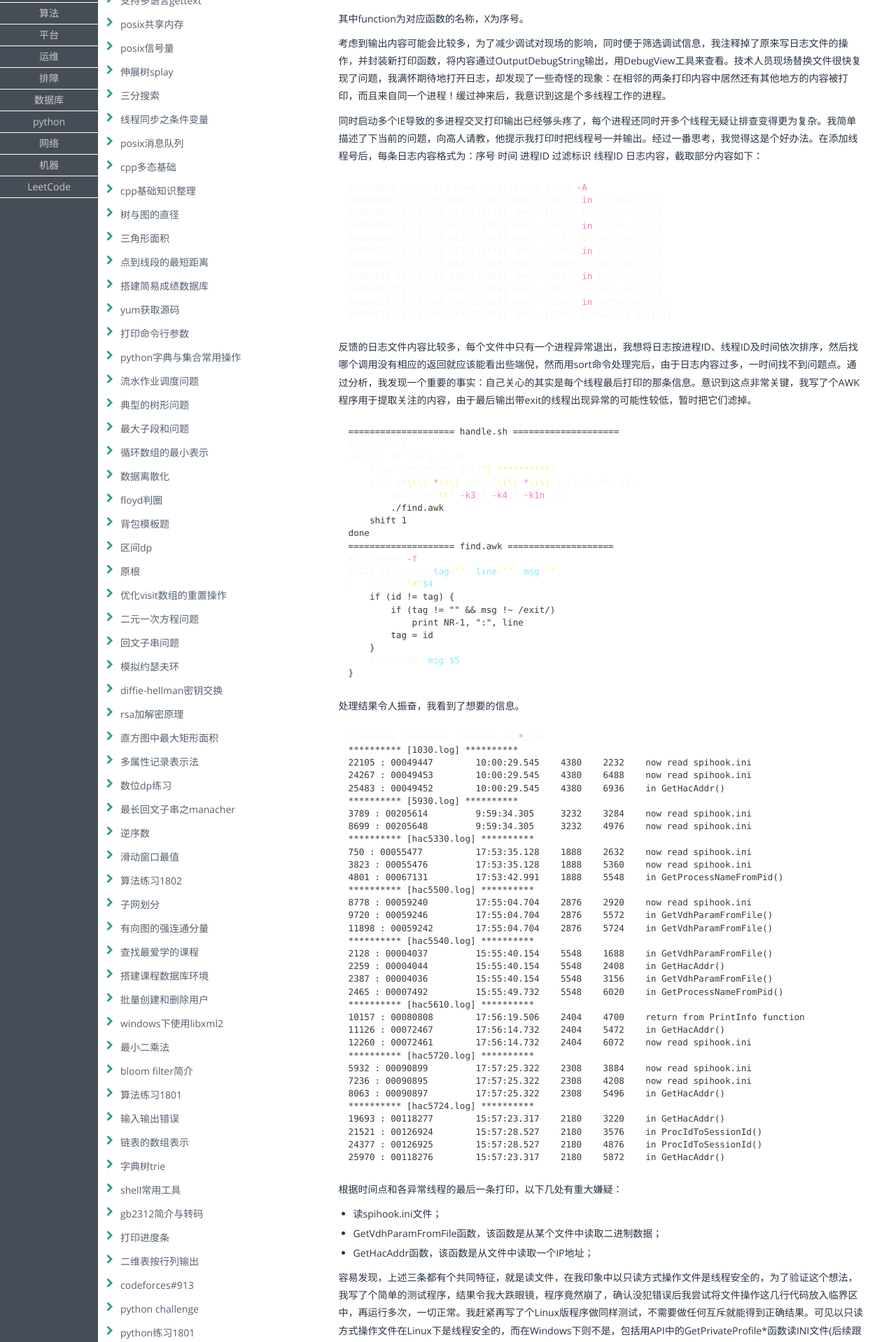
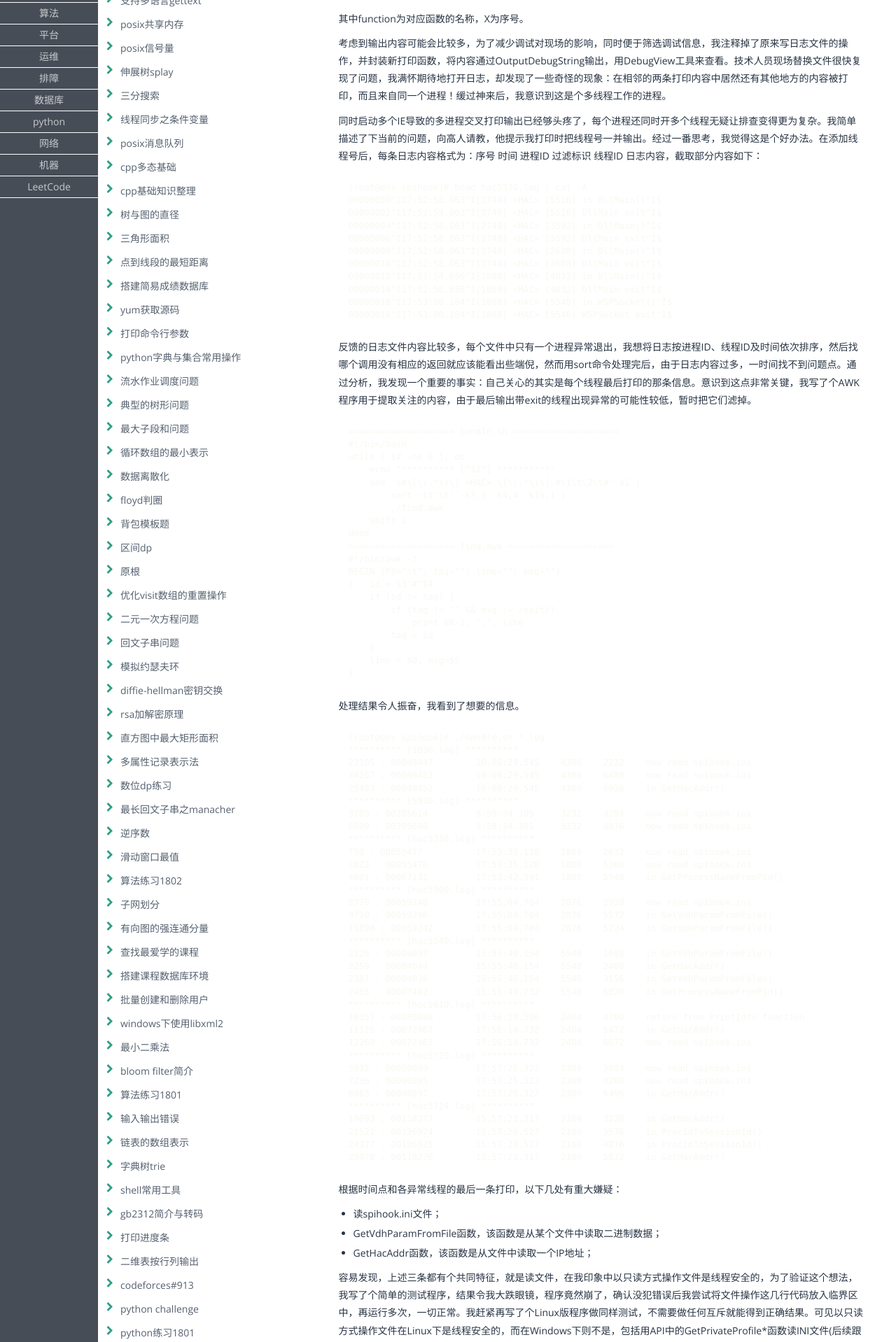
Before and after one commit to chenfy27/chenfy27.github.io, a Jekyll site: the page built from _posts/2016-08-21-windows-multithread-rw.md, in a window 1280 px wide. Shown: the part 402-2320 px from the top of the page at 70% size. Built offline with Jekyll 4.4.1, drawn with Linux system fonts in a browser that asks for light colours; some web fonts are replaced.

Commit message:
update syntax

```diff
--- a/_sass/08-code.scss
+++ b/_sass/08-code.scss
@@ -5,7 +5,7 @@
 .highlight .c { color: #f8f8f2; } /* Comment */
 .highlight .err { color: #f8f8f2; } /* Error */
 .highlight .g { color: #f8f8f2; } /* Generic */
-.highlight .k { color: #ff79c6; } /* Keyword */
+.highlight .k { color: #f8f8f2; } /* Keyword */
 .highlight .l { color: #f8f8f2; } /* Literal */
 .highlight .n { color: #f8f8f2; } /* Name */
 .highlight .o { color: #f8f8f2; } /* Operator */
@@ -15,58 +15,58 @@
 .highlight .cp { color: #f8f8f2; } /* Comment.Preproc */
 .highlight .c1 { color: #f8f8f2; } /* Comment.Single */
 .highlight .cs { color: #f8f8f2; } /* Comment.Special */
-.highlight .gd { color: #8b080b; } /* Generic.Deleted */
+.highlight .gd { color: #f8f8f2; } /* Generic.Deleted */
 .highlight .ge { color: #f8f8f2; text-decoration: underline; } /* Generic.Emph */
 .highlight .gr { color: #f8f8f2; } /* Generic.Error */
 .highlight .gh { color: #f8f8f2; font-weight: bold; } /* Generic.Heading */
 .highlight .gi { color: #f8f8f2; font-weight: bold; background-color: #468410; } /* Generic.Inserted */
-.highlight .go { color: #3b3a32; background-color: #ffffff; } /* Generic.Output */
+.highlight .go { color: #f8f8f2; background-color: #ffffff; } /* Generic.Output */
 .highlight .gp { color: #f8f8f2; } /* Generic.Prompt */
 .highlight .gs { color: #f8f8f2; } /* Generic.Strong */
 .highlight .gu { color: #f8f8f2; font-weight: bold; } /* Generic.Subheading */
-.highlight .gt { color: #f8f8f0; background-color: #ffffff; } /* Generic.Traceback */
-.highlight .kc { color: #ff79c6; } /* Keyword.Constant */
-.highlight .kd { color: #ff79c6; } /* Keyword.Declaration */
-.highlight .kn { color: #ff79c6; } /* Keyword.Namespace */
-.highlight .kp { color: #ff79c6; } /* Keyword.Pseudo */
-.highlight .kr { color: #ff79c6; } /* Keyword.Reserved */
+.highlight .gt { color: #f8f8f2; background-color: #ffffff; } /* Generic.Traceback */
+.highlight .kc { color: #f8f8f2; } /* Keyword.Constant */
+.highlight .kd { color: #f8f8f2; } /* Keyword.Declaration */
+.highlight .kn { color: #f8f8f2; } /* Keyword.Namespace */
+.highlight .kp { color: #f8f8f2; } /* Keyword.Pseudo */
+.highlight .kr { color: #f8f8f2; } /* Keyword.Reserved */
 .highlight .kt { color: #f8f8f2; } /* Keyword.Type */
 .highlight .ld { color: #f8f8f2; } /* Literal.Date */
-.highlight .m { color: #bd93f9; } /* Literal.Number */
-.highlight .s { color: #f1fa8c; } /* Literal.String */
-.highlight .na { color: #50fa7b; } /* Name.Attribute */
+.highlight .m { color: #f8f8f2; } /* Literal.Number */
+.highlight .s { color: #f8f8f2; } /* Literal.String */
+.highlight .na { color: #f8f8f2; } /* Name.Attribute */
 .highlight .nb { color: #f8f8f2; } /* Name.Builtin */
 .highlight .nc { color: #f8f8f2; } /* Name.Class */
 .highlight .no { color: #f8f8f2; } /* Name.Constant */
 .highlight .nd { color: #f8f8f2; } /* Name.Decorator */
 .highlight .ni { color: #f8f8f2; } /* Name.Entity */
 .highlight .ne { color: #f8f8f2; } /* Name.Exception */
-.highlight .nf { color: #50fa7b; } /* Name.Function */
-.highlight .nl { color: #f1fa8c; } /* Name.Label */
+.highlight .nf { color: #f8f8f2; } /* Name.Function */
+.highlight .nl { color: #f8f8f2; } /* Name.Label */
 .highlight .nn { color: #f8f8f2; } /* Name.Namespace */
 .highlight .nx { color: #f8f8f2; } /* Name.Other */
 .highlight .py { color: #f8f8f2; } /* Name.Property */
-.highlight .nt { color: #ff79c6; } /* Name.Tag */
-.highlight .nv { color: #8be9fd; } /* Name.Variable */
-.highlight .ow { color: #ff79c6; } /* Operator.Word */
+.highlight .nt { color: #f8f8f2; } /* Name.Tag */
+.highlight .nv { color: #f8f8f2; } /* Name.Variable */
+.highlight .ow { color: #f8f8f2; } /* Operator.Word */
 .highlight .w { color: #f8f8f2; } /* Text.Whitespace */
-.highlight .mf { color: #bd93f9; } /* Literal.Number.Float */
-.highlight .mh { color: #bd93f9; } /* Literal.Number.Hex */
-.highlight .mi { color: #bd93f9; } /* Literal.Number.Integer */
-.highlight .mo { color: #bd93f9; } /* Literal.Number.Oct */
-.highlight .sb { color: #f1fa8c; } /* Literal.String.Backtick */
-.highlight .sc { color: #f1fa8c; } /* Literal.String.Char */
-.highlight .sd { color: #f1fa8c; } /* Literal.String.Doc */
-.highlight .s2 { color: #f1fa8c; } /* Literal.String.Double */
-.highlight .se { color: #f1fa8c; } /* Literal.String.Escape */
-.highlight .sh { color: #f1fa8c; } /* Literal.String.Heredoc */
-.highlight .si { color: #f1fa8c; } /* Literal.String.Interpol */
-.highlight .sx { color: #f1fa8c; } /* Literal.String.Other */
-.highlight .sr { color: #f1fa8c; } /* Literal.String.Regex */
-.highlight .s1 { color: #f1fa8c; } /* Literal.String.Single */
-.highlight .ss { color: #f1fa8c; } /* Literal.String.Symbol */
+.highlight .mf { color: #f8f8f2; } /* Literal.Number.Float */
+.highlight .mh { color: #f8f8f2; } /* Literal.Number.Hex */
+.highlight .mi { color: #f8f8f2; } /* Literal.Number.Integer */
+.highlight .mo { color: #f8f8f2; } /* Literal.Number.Oct */
+.highlight .sb { color: #f8f8f2; } /* Literal.String.Backtick */
+.highlight .sc { color: #f8f8f2; } /* Literal.String.Char */
+.highlight .sd { color: #f8f8f2; } /* Literal.String.Doc */
+.highlight .s2 { color: #f8f8f2; } /* Literal.String.Double */
+.highlight .se { color: #f8f8f2; } /* Literal.String.Escape */
+.highlight .sh { color: #f8f8f2; } /* Literal.String.Heredoc */
+.highlight .si { color: #f8f8f2; } /* Literal.String.Interpol */
+.highlight .sx { color: #f8f8f2; } /* Literal.String.Other */
+.highlight .sr { color: #f8f8f2; } /* Literal.String.Regex */
+.highlight .s1 { color: #f8f8f2; } /* Literal.String.Single */
+.highlight .ss { color: #f8f8f2; } /* Literal.String.Symbol */
 .highlight .bp { color: #f8f8f2; } /* Name.Builtin.Pseudo */
-.highlight .vc { color: #8be9fd; } /* Name.Variable.Class */
-.highlight .vg { color: #8be9fd; } /* Name.Variable.Global */
-.highlight .vi { color: #8be9fd; } /* Name.Variable.Instance */
-.highlight .il { color: #bd93f9; } /* Literal.Number.Integer.Long */
+.highlight .vc { color: #f8f8f2; } /* Name.Variable.Class */
+.highlight .vg { color: #f8f8f2; } /* Name.Variable.Global */
+.highlight .vi { color: #f8f8f2; } /* Name.Variable.Instance */
+.highlight .il { color: #f8f8f2; } /* Literal.Number.Integer.Long */
```
Also changed, not shown: 4 other files.
